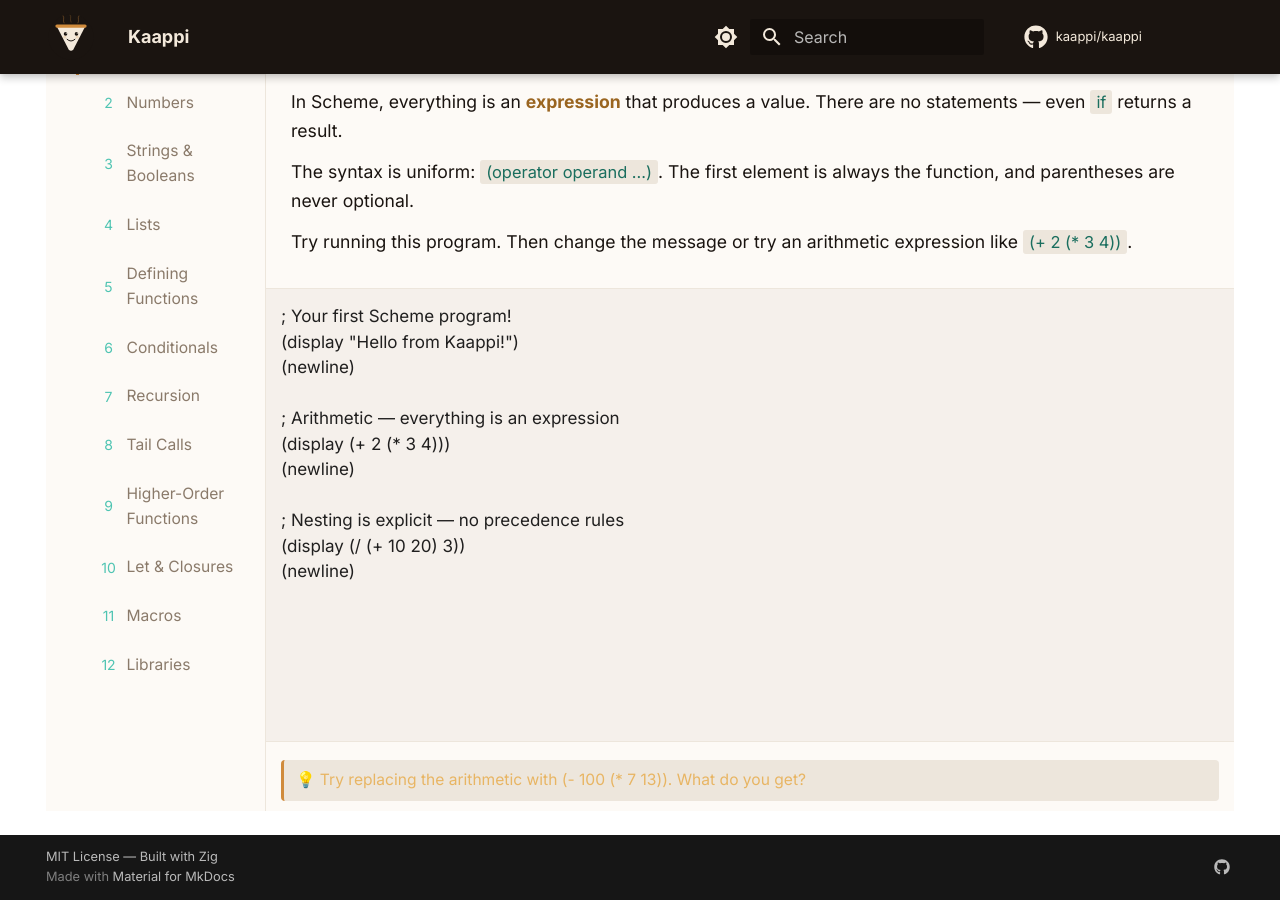
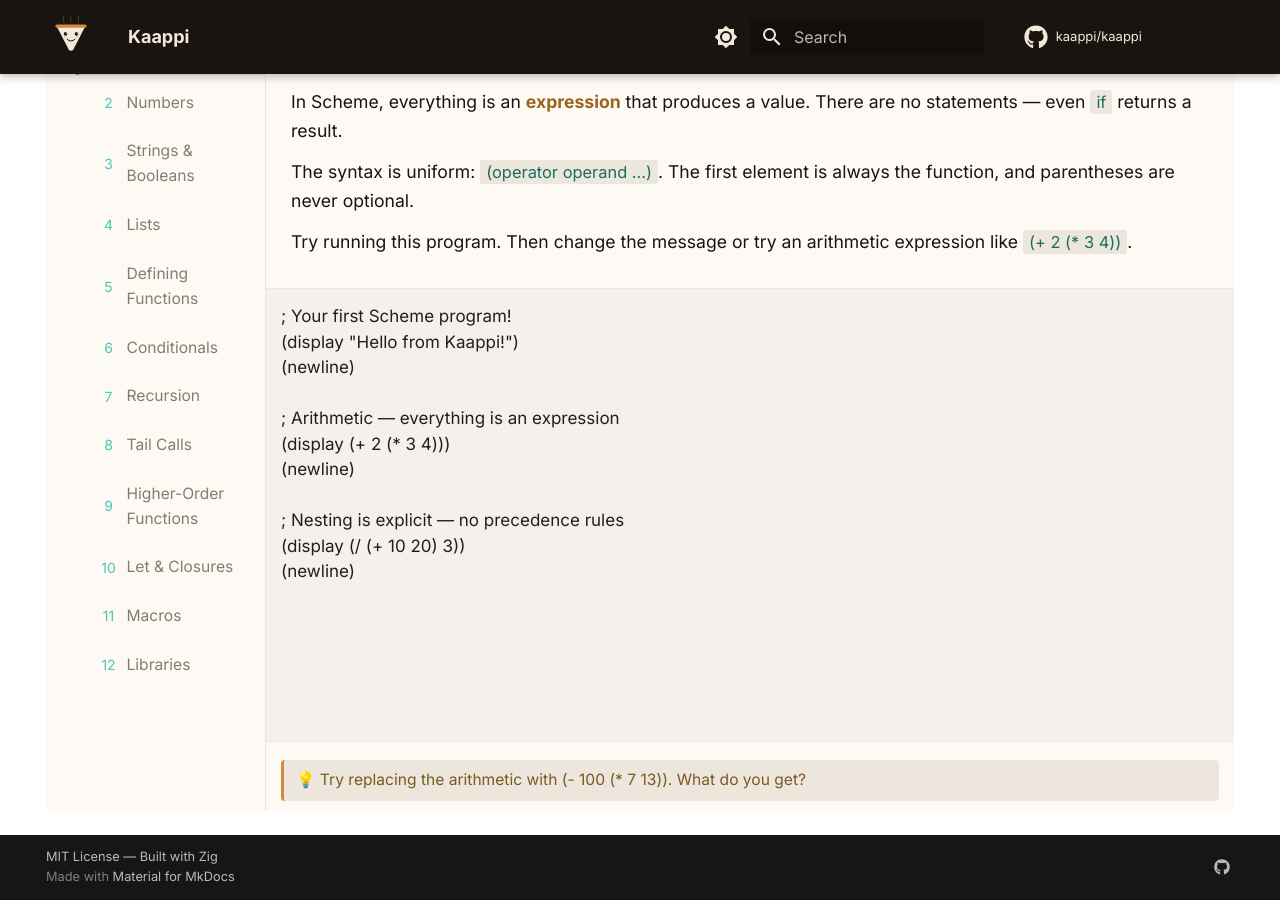
Before and after one commit to kaappi/kaappi.github.io, an MkDocs documentation site: the page built from docs/tour.md, in a window 1280 px wide and 900 px high, scrolled down 133 px. Built offline with MkDocs 1.6.1 and Material for MkDocs 9.7.7, drawn with Linux system fonts in a browser that asks for light colours; a script that is not in the unit is left out; comment, search, counter and statistics services are not loaded.

Commit message:
Fix tour challenge tip contrast in light mode
Dark brass text on light beige background for readability.

Co-Authored-By: Claude Opus 4.6 (1M context) <noreply@anthropic.com>

```diff
--- a/overrides/tour.html
+++ b/overrides/tour.html
@@ -282,7 +282,7 @@
   [data-md-color-scheme="default"] .kp-tour-editor .cm-activeLine { background: rgba(0,0,0,.03); }
   [data-md-color-scheme="default"] .kp-tour-output { background: #FDFAF6; border-color: #EDE6DC; }
   [data-md-color-scheme="default"] #kp-tour-stdout { color: #1A1410; }
-  [data-md-color-scheme="default"] .kp-tour-challenge { background: #EDE6DC; }
+  [data-md-color-scheme="default"] .kp-tour-challenge { background: #EDE6DC; color: #7A5A20; }
   [data-md-color-scheme="default"] #kp-tour-status { color: #8A7A6A; }
 </style>
 
```
